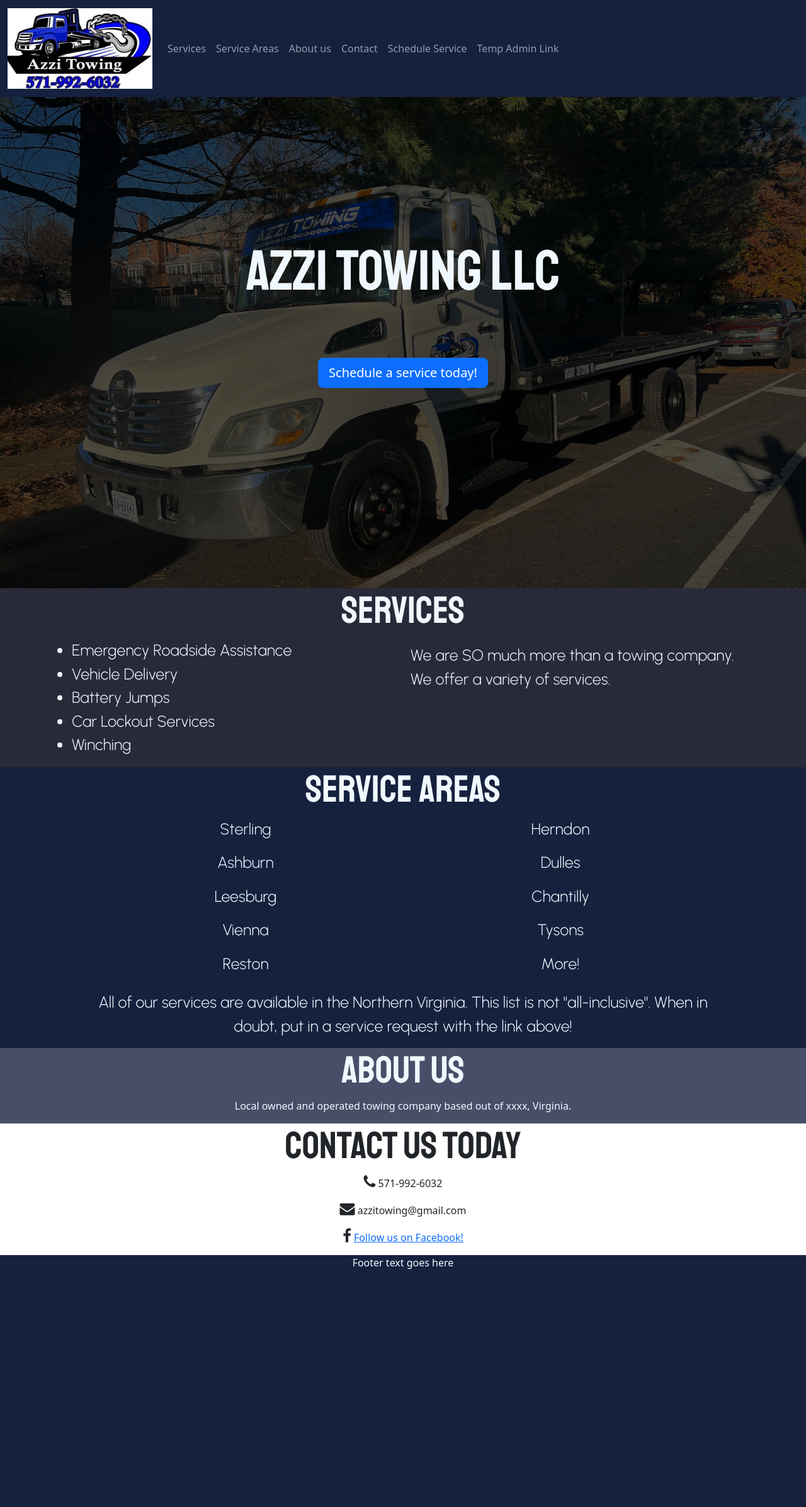
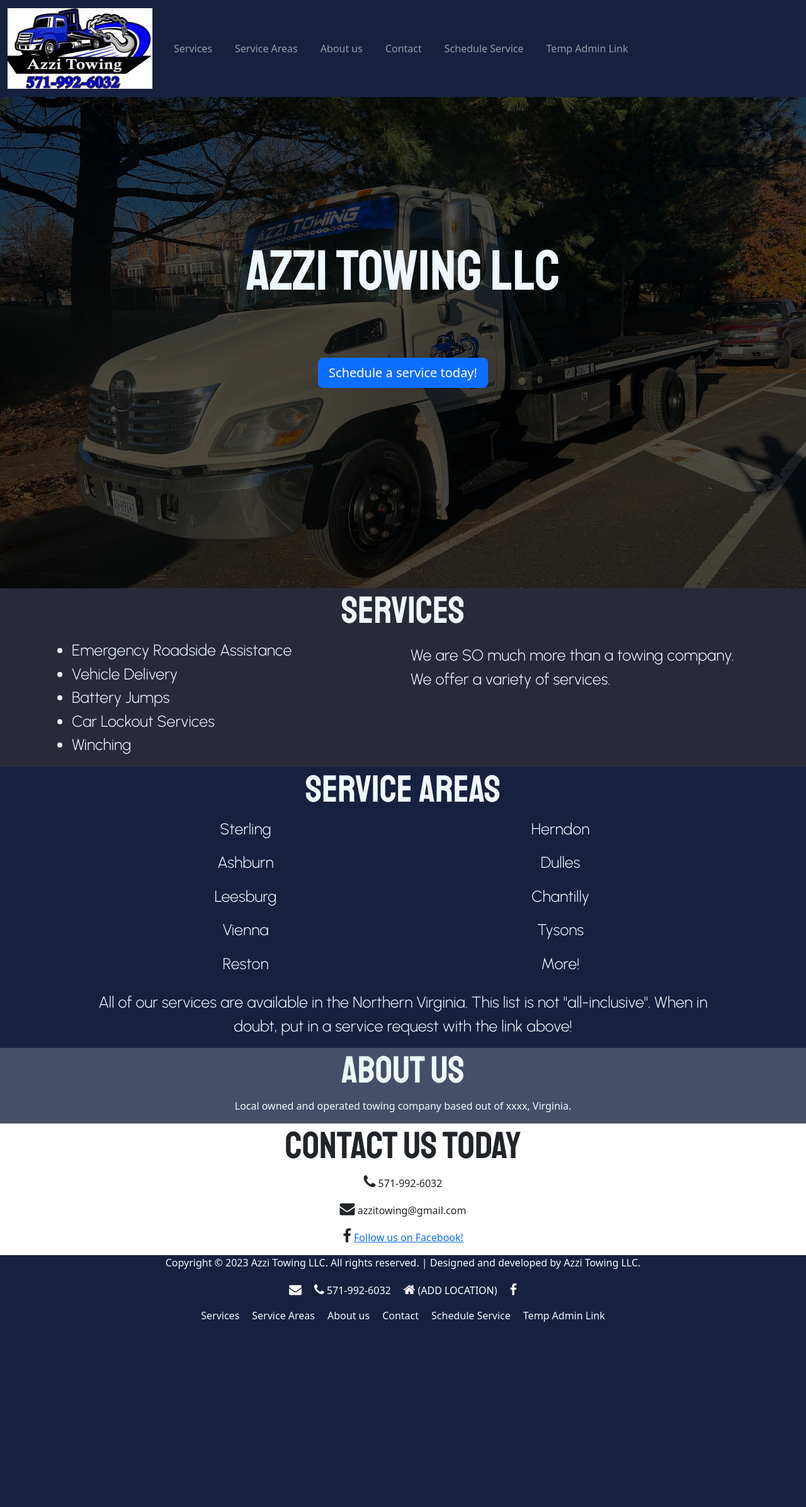
Before and after one commit to jamesbeegen/azziTowing, a Flask app: page / in a window 1280 px wide. Shown: the whole page at 63% size. After the commit the page ends 2099 px from the top, so only its background shows below. Run offline with Flask 2, Linux system fonts and the light colour scheme; some libraries are stand-ins or nearby versions.

Commit message:
created footer

```diff
--- a/static/css/styles.css
+++ b/static/css/styles.css
@@ -70,7 +70,8 @@ ul li{
 .footer {
     background-color: #16213E !important;
     color: aliceblue !important;
-    height: 400px !important;
+    height: 180px !important;
+    clear: both !important;
 }
 
 #schedule{
@@ -90,3 +91,51 @@ ul li{
 .schedule-form-button {
     max-width: 400px !important;
 }
+
+.nav-footer {
+    display: flex;
+    justify-content: center;
+  }
+
+  .nav-list {
+    display: flex;
+    list-style: none;
+    margin: 0;
+    padding: 0;
+  }
+
+  .nav-link {
+    margin: 0 10px;
+  }
+
+  .nav-link:hover{
+    color:purple;
+  }
+
+  .footer-contact-links {
+    display: flex;
+    justify-content: center;
+    align-items: center;
+    margin-top: 20px;
+  }
+
+  .footer-contact-list {
+    display: flex;
+    list-style: none;
+    padding: 0;
+    margin: 0;
+  }
+
+  .footer-contact-list li {
+    margin: 0 10px;
+  }
+
+  .footer-link {
+    color: #fff;
+    text-decoration: none;
+  }
+
+  .footer-link:hover {
+    color:purple;
+    text-decoration: underline;
+  }
--- a/templates/base.html
+++ b/templates/base.html
@@ -45,7 +45,40 @@
     {% endblock %}
 
     <div class="container-fluid text-center footer">
-        <p>Footer text goes here</p>
+        <p>Copyright © 2023 Azzi Towing LLC. All rights reserved. | Designed and developed by Azzi Towing LLC.</p>
+            <nav class="footer-contact-links">
+
+            <ul class="footer-contact-list">
+
+            <li><a class="footer-link" href="mailto:azzitowing@gmail.com">
+                <p class="text-center"> <i style="font-size:20px" class="fa">&#xf0e0;</i> </p>
+            </a></li>
+
+            <li><a class="footer-link" href="tel:+05719926032">
+                <p class="text-center"> <i style="font-size:20px" class="fa">&#xf095;</i> 571-992-6032 </p>
+            </a></li>
+
+            <li><a class="footer-link" href="">
+                <p class="text-center"> <i style="font-size:20px" class="fa">&#xf015;</i> (ADD LOCATION)</p>
+            </a></li>
+
+            <li><a class="footer-link" href="https://www.facebook.com/profile.php?id=100087916009786">
+                <p class="text-center"> <i style="font-size:20px" class="fa">&#xf09a;</i> </p>
+            </a></li>
+
+            </ul></nav>
+            <nav class="nav-footer">
+                <ul class="nav-list">
+                    <li><a class="nav-link" href="/#services">Services</a></li>
+                    <li><a class="nav-link" href="/#service-areas">Service Areas</a></li>
+                    <li><a class="nav-link" href="/#about">About us</a></li>
+                    <li><a class="nav-link" href="/#contact">Contact</a></li>
+                    <li><a class="nav-link" href="/schedule">Schedule Service</a></li>
+                    <li><a class="nav-link" href="/joeazzi">Temp Admin Link</a></li>
+                </ul>
+            </nav>
+
+
     </div>
 
 
```
